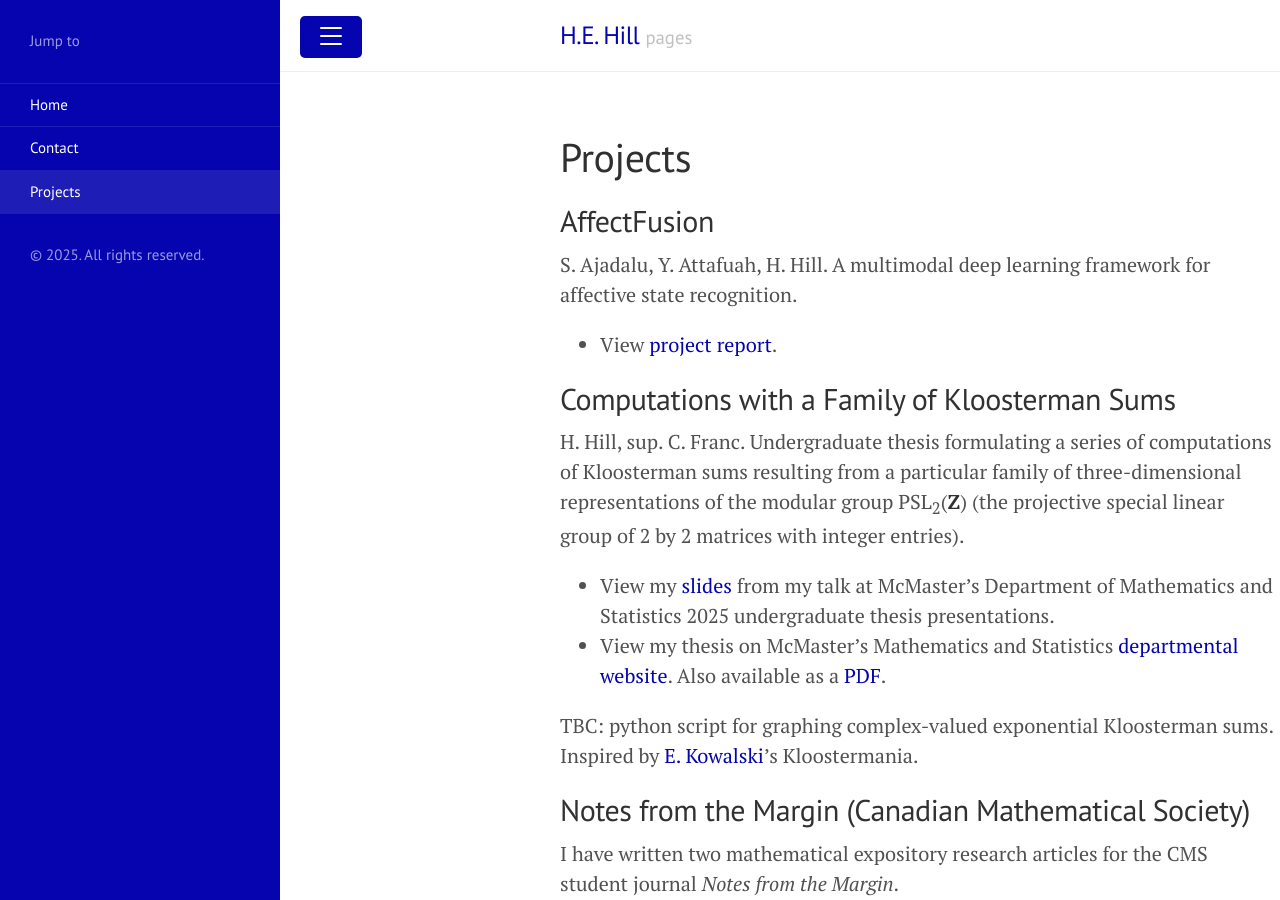
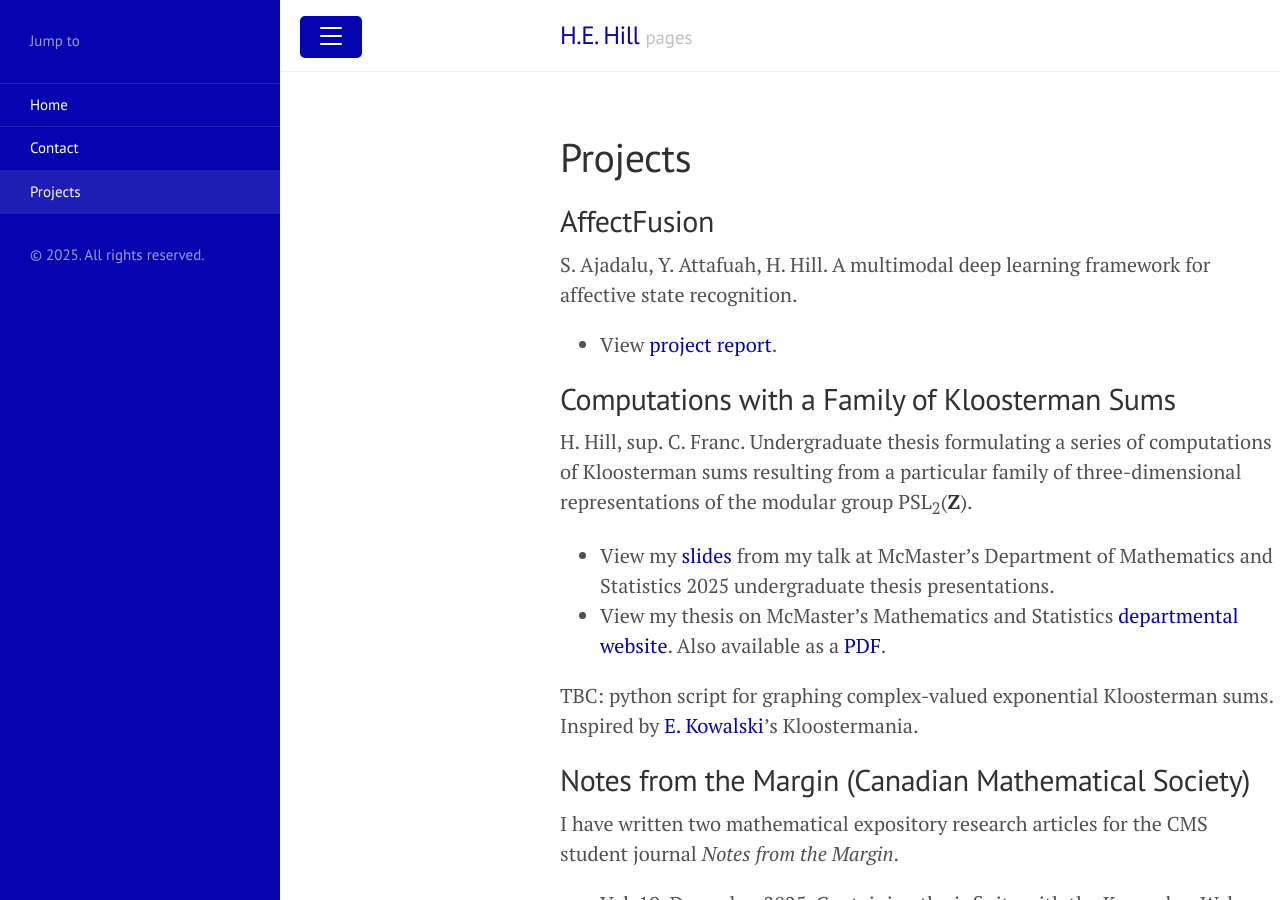
Before and after one commit to hidekihill/hidekihill.github.io, a Jekyll site: the page built from projects.md, in a window 1280 px wide and 900 px high. Built offline with Jekyll 4.4.1, drawn with Linux system fonts in a browser that asks for light colours.

Commit message:
Update projects.md

```diff
--- a/projects.md
+++ b/projects.md
@@ -9,7 +9,7 @@
 
 ## Computations with a Family of Kloosterman Sums
 H. Hill, sup. C. Franc. Undergraduate thesis formulating a series of computations of Kloosterman sums resulting from a particular family of three-dimensional representations
-of the modular group PSL<sub>2</sub>(**Z**) (the projective special linear group of 2 by 2 matrices with integer entries).
+of the modular group PSL<sub>2</sub>(**Z**).
 
 * View my <a href="https://hidekihill.github.io/HidekiHill_ThesisTalk_slides.pdf">slides</a> from my talk at McMaster's Department of Mathematics and Statistics 2025 undergraduate thesis presentations.
 * View my thesis on McMaster's Mathematics and Statistics <a href="https://math.mcmaster.ca/undergraduate/useful-links/undergraduate-research-projects/">departmental website</a>. Also available as a
```
